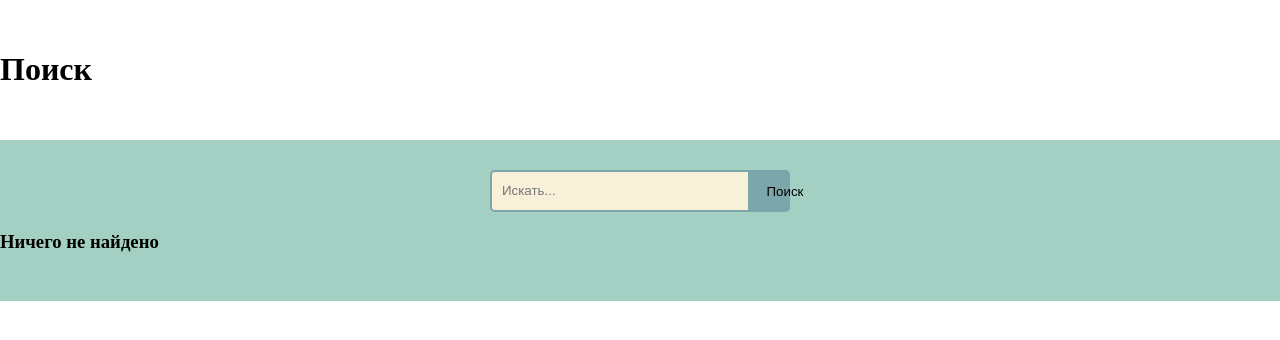
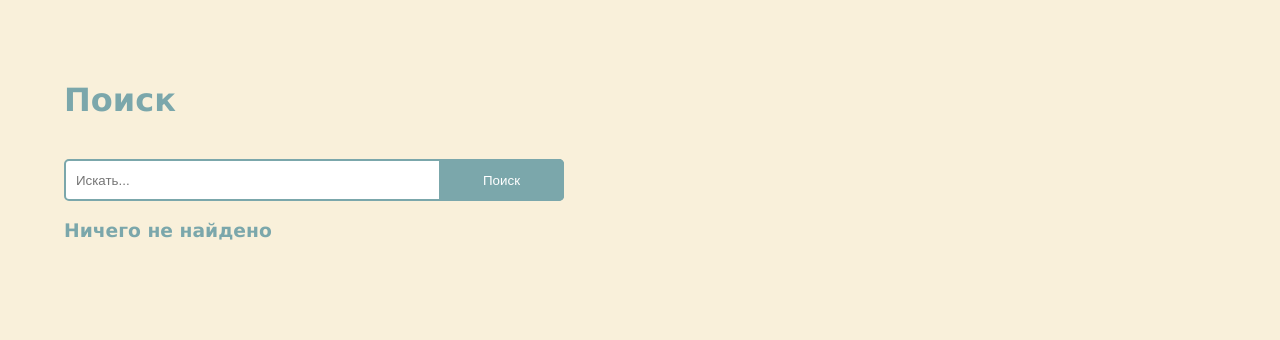
Before and after one commit to KsenyaVasilieva2001/InfoSearch, a Flask app: page / in a window 1280 px wide. Shown: the top 340 px of the page. Run offline with Flask 3, Linux system fonts and the light colour scheme; parts of the project's set-up code (start-up, migrations or seed data) failed here and were passed over.

Commit message:
[demo] update css

```diff
--- a/demo/static/style.css
+++ b/demo/static/style.css
@@ -3,21 +3,29 @@
 }
 
 body{
+    background: #F9F0DA;
     margin: 0;
 }
+
 
 div {
     padding: 30px 0
 }
 
+.search_class {
+    max-width: 500px;
+    width: 70%;
+    margin-left: 5%;
+    font-family: 'Verdana', sans-serif;
+}
+h1, h3 {
+    font-weight: bold;
+    color: #7BA7AB;
+    margin-bottom: 10px;
+}
 form {
   position: relative;
-  width: 300px;
   margin: 0 auto;
-}
-
-.search_class {
-    background: #A3D0C3;
 }
 
 .search_class input {
@@ -27,25 +35,32 @@ form {
   border: 2px solid #7BA7AB;
   border-radius: 5px;
   outline: none;
-  background: #F9F0DA;
+  background: white;
   color: #9E9C9C;
 }
 
 .search_class button {
   position: absolute;
+  padding: 10px;
   top: 0;
   right: 0px;
-  width: 42px;
-  height: 42px;
+  width: 25%;
+  height: 100%;
   border: none;
   background: #7BA7AB;
   border-radius: 0 5px 5px 0;
   cursor: pointer;
+  color: white;
 }
-
-.search_class button:before {
-  content: "\f002";
-  font-family: FontAwesome;
-  font-size: 16px;
-  color: #F9F0DA;
+.search_class a[href] {
+    /* Add ellipsis at the end if text does not fit in given width */
+    text-overflow: ellipsis;
+    /* Have to add this line to make upper line work */
+    overflow: hidden;
+    /* Decide what is the longest link width in given units (px, em, rem etc.) */
+    max-width: 300px;
+    /* Element has to be inline-block to have width and fit inline in the same time */
+    display: inline-block;
+    /* We want to have all the link in one line without wrapping */
+    white-space: nowrap;
 }
--- a/demo/template/base.html
+++ b/demo/template/base.html
@@ -6,10 +6,10 @@
     <title>Поиск</title>
 </head>
 <body>
-    <div class="title">
+    <div class="search_class">
+        <div class="title">
             <h1>Поиск</h1>
-    </div>
-    <div class="search_class">
+        </div>
         <form action="/" method="get">
           <input name="query" placeholder="Искать..." type="text">
           <button type="submit">Поиск</button>
@@ -22,7 +22,7 @@
                 </p>
             {% endfor %}
         {% else %}
-            <h3>Ничего не найдено</h3>
+          <h3>Ничего не найдено</h3>
         {% endif %}
     </div>
 </body>
```
